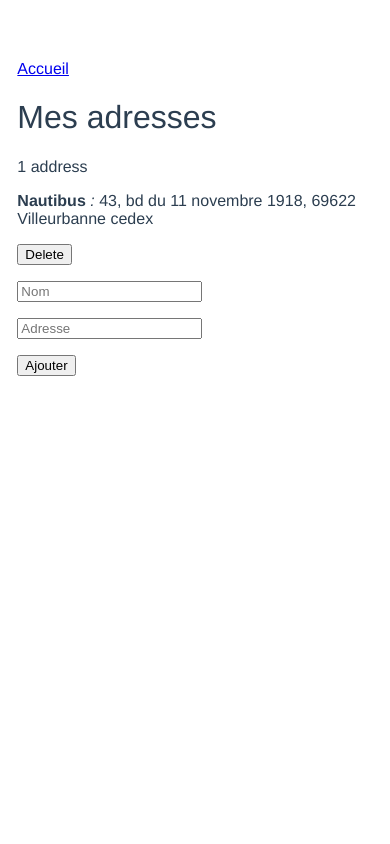
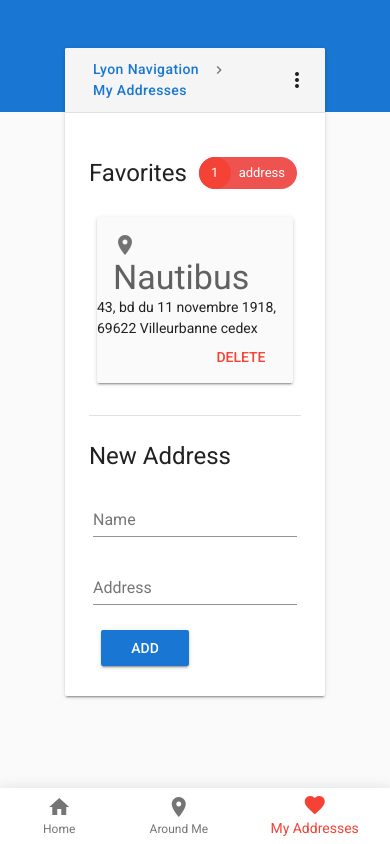
Before and after one commit to lefebvree/vue-transport-app, a Vue app: page /#/myaddresses in a window 390 px wide. Built offline with nearby package versions, Linux system fonts and the light colour scheme.

Commit message:
Add Vuetify, responsive design refactoring  - Add Vuetify dependency  - Rework all components to use Vuetify components  - Add BottomNavBar

```diff
--- a/index.html
+++ b/index.html
@@ -3,7 +3,8 @@
   <head>
     <meta charset="utf-8">
     <meta name="viewport" content="width=device-width,initial-scale=1.0">
-    <title>vue-mif13</title>
+    <link href='https://fonts.googleapis.com/css?family=Roboto:300,400,500,700|Material+Icons' rel="stylesheet">
+    <title>Application Vue Navigation</title>
   </head>
   <body>
     <div id="app"></div>
--- a/package.json
+++ b/package.json
@@ -14,6 +14,7 @@
   "dependencies": {
     "vue": "^2.5.2",
     "vue-router": "^3.0.1",
+    "vuetify": "^1.0.10",
     "vuex": "^3.0.1"
   },
   "devDependencies": {
--- a/src/App.vue
+++ b/src/App.vue
@@ -1,33 +1,60 @@
 <template>
   <div id="app">
-    <router-view class="container"/>
+    <v-app id="navapp">
+      <v-toolbar flat extended color="primary">
+      </v-toolbar>
+      <v-layout row pb-2 class="mb-5">
+        <v-flex xs8 offset-xs2  class="mb-3">
+          <v-card class="card--flex-toolbar">
+            <v-toolbar card prominent>
+              <v-toolbar-title>
+                <v-breadcrumbs>
+                  <v-icon slot="divider">chevron_right</v-icon>
+                  <v-breadcrumbs-item to="/">Lyon Navigation</v-breadcrumbs-item>
+                  <v-breadcrumbs-item v-if="currentPage">{{ currentPage }}</v-breadcrumbs-item>
+                </v-breadcrumbs>
+              </v-toolbar-title>
+              <v-spacer></v-spacer>
+              <v-btn icon>
+                <v-icon>more_vert</v-icon>
+              </v-btn>
+            </v-toolbar>
+            <v-divider></v-divider>
+            <router-view class="pa-4"></router-view>
+          </v-card>
+        </v-flex>
+      </v-layout>
+      <bottom-nav-bar></bottom-nav-bar>
+    </v-app>
   </div>
 </template>
 
 <script>
+import BottomNavBar from '@/components/BottomNavBar'
+
 export default {
-  name: 'App'
+  name: 'App',
+  components: { BottomNavBar },
+  computed: {
+    currentPage: function () {
+      const pagesName = {
+        aroundme: 'Around Me',
+        myaddresses: 'My Addresses'
+      }
+
+      let page = this.$route.path.substring(1)
+
+      return page ? pagesName[page] : false
+    }
+  }
 }
 </script>
 
 <style>
-#app {
-  font-family: Helvetica, Arial, Roboto, sans-serif;
-  -webkit-font-smoothing: antialiased;
-  -moz-osx-font-smoothing: grayscale;
-  display: flex;
-  justify-content: center;
-  color: #2c3e50;
-  margin-top: 60px;
+a {
+  text-decoration: none;
 }
-
-h1, h2 {
-  font-weight: normal;
-}
-
-.container {
-  display: inline-block;
-  width: 95%;
-  max-width: 600px;
+.card--flex-toolbar {
+  margin-top: -64px;
 }
 </style>
--- a/src/components/AddAddress.vue
+++ b/src/components/AddAddress.vue
@@ -1,8 +1,17 @@
 <template>
   <div>
-    <p><input type="text" placeholder="Nom" v-model="name"></p>
-    <p><input type="text" placeholder="Adresse" v-model="address"/></p>
-    <button v-on:click="createAddress">Ajouter</button>
+    <div class="headline my-3">New Address</div>
+    <v-layout row wrap>
+      <v-flex xs12 md5 class="px-1">
+        <v-text-field label="Name" v-model="name"></v-text-field>
+      </v-flex>
+      <v-flex xs12 md5 class="px-1">
+        <v-text-field label="Address" v-model="address"></v-text-field>
+      </v-flex>
+      <v-flex xs12 md2 class="px-1">
+        <v-btn color="primary" @click.native="createAddress">ADD</v-btn>
+      </v-flex>
+    </v-layout>
   </div>
 </template>
 
@@ -16,12 +25,14 @@ export default {
   },
   methods: {
     createAddress: function () {
+      if (this.name && this.address) {
         this.$store.dispatch('addAddress', {
           name: this.name,
           address: this.address,
           favorite: true
         })
         this.clear()
+      }
     },
     clear: function () {
       this.name = ''
@@ -30,6 +41,3 @@ export default {
   }
 }
 </script>
-
-<style>
-</style>
--- a/src/components/AddressItem.vue
+++ b/src/components/AddressItem.vue
@@ -1,18 +1,19 @@
 <template>
-  <div class='content'>
-    <p>
-      <strong>{{ address.name }}</strong>
-      <em class='label'>
-        :
-      </em>
-      <span class='desc'>
+  <v-card class="ma-2" color="grey lighten-5">
+    <v-card-title class="pb-0">
+      <v-icon class="mr-2">place</v-icon>
+      <div class="display-1 text--darken-2 grey--text">{{ address.name }}</div>
+    </v-card-title>
+    <div class="subheader">
         {{ address.address }}
-      </span>
-    </p>
-    <div>
-      <button v-on:click="deleteAddress">Delete</button>
     </div>
-  </div>
+    <v-card-actions class="pt-0">
+      <v-spacer></v-spacer>
+      <v-btn flat color="red" @click.native="deleteAddress">
+        DELETE
+      </v-btn>
+    </v-card-actions>
+  </v-card>
 </template>
 
 <script>
--- a/src/components/AddressList.vue
+++ b/src/components/AddressList.vue
@@ -1,9 +1,19 @@
 <template>
-  <div>
-    <p>{{ addressesCountText }}</p>
-    <div class='' v-for="address in addresses" :key="address.name">
-      <address-item :address="address"></address-item>
-    </div>
+  <div class="address-list">
+    <v-layout row wrap justify-space-between class="my-3">
+      <span class="headline my-1">Favorites</span>
+      <v-chip flat color="red lighten-1" text-color="white">
+        <v-avatar class="red">
+          {{addressesCount}}
+        </v-avatar>
+        {{ addressesCountText }}
+      </v-chip>
+    </v-layout>
+    <v-layout row wrap>
+      <v-flex xs12 lg6 v-for="address in addresses" :key="address.name">
+        <address-item :address="address"></address-item>
+      </v-flex>
+    </v-layout>
   </div>
 </template>
 
@@ -23,7 +33,7 @@ export default {
       return this.addresses.length
     },
     addressesCountText: function () {
-      return this.addressesCount + ' address' + (this.addressesCount > 1 ? 'es' : '')
+      return 'address' + (this.addressesCount > 1 ? 'es' : '')
     }
   },
   components: {
@@ -31,6 +41,3 @@ export default {
   }
 }
 </script>
-
-<style>
-</style>
--- a/src/components/AroundMe.vue
+++ b/src/components/AroundMe.vue
@@ -1,8 +1,6 @@
 <template>
   <div>
-    <router-link to="/" class="home-link">Accueil</router-link>
-    <h1>Autour de moi</h1>
-    <iframe width="600" height="450" frameborder="0" style="border:0" src="https://www.google.com/maps/embed/v1/place?q=place_id:ChIJW_vTuqLq9EcRziZRVNQAalU&key=AIzaSyC-h-aDy7zXGEF-6e6d0pNekdU_YRQnQXE" allowfullscreen></iframe>
+    <iframe width="100%" height="400" frameborder="0" style="border:0" src="https://www.google.com/maps/embed/v1/place?q=place_id:ChIJW_vTuqLq9EcRziZRVNQAalU&key=AIzaSyC-h-aDy7zXGEF-6e6d0pNekdU_YRQnQXE" allowfullscreen></iframe>
   </div>
 </template>
 
@@ -15,9 +13,3 @@ export default {
   }
 }
 </script>
-
-<style scoped>
-  .home-link {
-    float: right;
-  }
-</style>
--- /dev/null
+++ b/src/components/BottomNavBar.vue
@@ -0,0 +1,33 @@
+<template>
+    <v-bottom-nav fixed :value="true" :active.sync="activePage">
+      <router-link to="/">
+        <v-btn flat color="blue" value="home">
+          <span>Home</span>
+          <v-icon>home</v-icon>
+        </v-btn>
+      </router-link>
+      <router-link to="/aroundme">
+        <v-btn flat color="indigo" value="aroundme">
+          <span>Around Me</span>
+          <v-icon>place</v-icon>
+        </v-btn>
+      </router-link>
+      <router-link to="/myaddresses">
+        <v-btn flat color="red" value="myaddresses">
+          <span>My Addresses</span>
+          <v-icon>favorite</v-icon>
+        </v-btn>
+      </router-link>
+    </v-bottom-nav>
+</template>
+
+<script>
+export default {
+  name: 'BottomNavBar',
+  computed: {
+    activePage: function () {
+      return this.$route.path.substring(1) || 'home'
+    }
+  }
+}
+</script>
--- a/src/components/Home.vue
+++ b/src/components/Home.vue
@@ -1,22 +1,42 @@
 <template>
   <div>
-    <h1>Lyon Transit</h1>
-    <section>
-      <input type="text" placeholder="Départ"/>
-      <input type="text" placeholder="Arrivée"/>
-      <button>Rechercher</button>
-      <br />
-    </section>
-    <hr />
-    <section>
-      <h2><router-link to="/aroundme">Autour de moi</router-link></h2>
-    </section>
-    <hr />
-    <section>
-      <h2><router-link to="/myaddresses">Mes Adresses</router-link></h2>
-      <address-list></address-list>
-      <router-link to="/myaddresses">Ajouter</router-link>
-    </section>
+    <v-layout row wrap>
+      <v-flex md5 xs12><v-text-field label="Departure"/></v-flex>
+
+      <v-flex hidden-sm-and-down xs2 mt-3 text-xs-center>
+        <v-icon large color="primary">flight_takeoff</v-icon>
+      </v-flex>
+
+      <v-flex md5 xs12><v-text-field label="Arrival"/></v-flex>
+    </v-layout>
+    <v-layout row justify-center align-center>
+      <v-btn color="primary" large>
+        <v-icon class="mr-3">search</v-icon>
+        SEARCH
+      </v-btn>
+    </v-layout>
+
+    <v-divider class="my-3"></v-divider>
+
+    <v-layout row justify-center align-center>
+      <v-flex xs12 md8>
+        <v-layout reverse row justify-space-around wrap>
+          <v-btn large round outline color="indigo" to="/aroundme">
+            <v-icon class="mr-3">place</v-icon>
+            <span>Around Me</span>
+          </v-btn>
+          <v-btn large round outline color="red" to="/myaddresses">
+            <v-icon class="mr-3">favorite</v-icon>
+            <span>My Addresses</span>
+          </v-btn>
+        </v-layout>
+
+        <address-list></address-list>
+        <div>
+          <v-btn outline color="primary" to="/myaddresses" class="ma-2">Ajouter</v-btn>
+        </div>
+      </v-flex>
+    </v-layout>
   </div>
 </template>
 
@@ -34,19 +54,3 @@ export default {
   }
 }
 </script>
-
-<style scoped>
-section {
-  padding: 15px 0;
-}
-input {
-  display: block;
-  margin: 10px 0;
-  width: 100%;
-  font-size: larger;
-}
-button {
-  float: right;
-  font-size: larger;
-}
-</style>
--- a/src/components/MyAddresses.vue
+++ b/src/components/MyAddresses.vue
@@ -1,8 +1,7 @@
 <template>
-  <div id="myaddresses">
-    <router-link to="/" class="home-link">Accueil</router-link>
-    <h1>Mes adresses</h1>
+  <div>
     <address-list></address-list>
+    <v-divider class="my-4"></v-divider>
     <add-address></add-address>
   </div>
 </template>
--- a/src/router/index.js
+++ b/src/router/index.js
@@ -1,10 +1,14 @@
 import Vue from 'vue'
+import Vuetify from 'vuetify'
 import Router from 'vue-router'
 import Home from '@/components/Home'
 import MyAddresses from '@/components/MyAddresses'
 import AroundMe from '@/components/AroundMe'
 
+import 'vuetify/dist/vuetify.min.css'
+
 Vue.use(Router)
+Vue.use(Vuetify)
 
 export default new Router({
   routes: [
--- a/store/modules/addresses.js
+++ b/store/modules/addresses.js
@@ -22,7 +22,7 @@ const mutations = {
     state.addresses.push(address)
   },
   DELETE_ADDRESS (state, address) {
-    state.addresses.splice(address, 1)
+    state.addresses.splice(state.addresses.indexOf(address), 1)
   }
 }
 
```
Also changed, not shown: 1 other file (tests, documents, lock files or other folders). Lines whose indentation alone changed are shown as unchanged.
